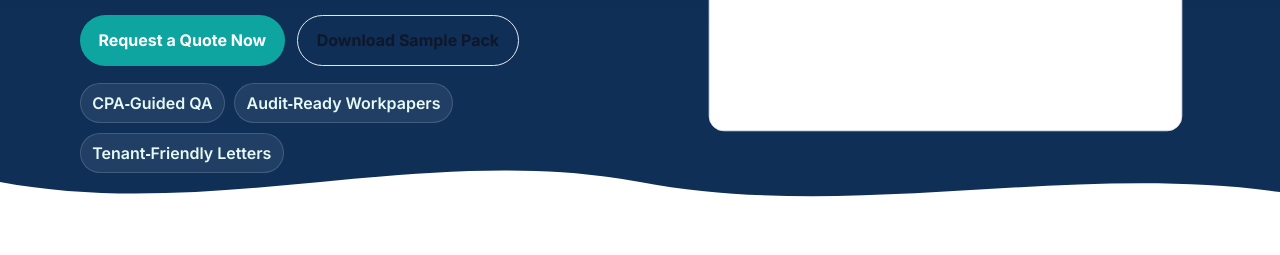
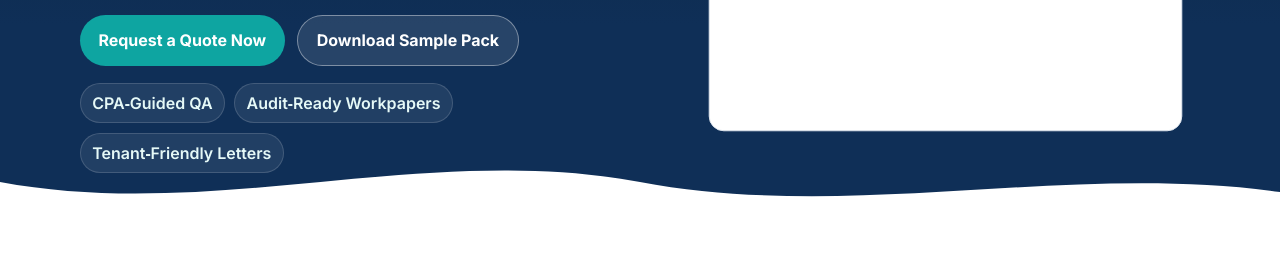
Before and after one commit to vajih/CAM, a plain HTML site: page index.html in a window 1280 px wide. Shown: the part 332-587 px from the top of the page. Drawn offline with Linux system fonts and the light colour scheme.

Commit message:
button.ghost in styles

```diff
--- a/styles.css
+++ b/styles.css
@@ -20,7 +20,18 @@ a:hover{text-decoration:underline}
 .btn:hover{text-decoration:none;filter:brightness(.97)}
 .btn-sm{padding:.55rem .9rem;font-size:.9rem}
 .btn-primary{background:var(--brand);color:#fff;border:none}
-.btn-ghost{background:transparent;color:var(--ink);border:1px solid var(--ring)}
+.btn-ghost {
+  background: rgba(255, 255, 255, 0.1);
+  color: #fff;
+  border: 1px solid rgba(255, 255, 255, 0.4);
+}
+
+.btn-ghost:hover {
+  background: #0ea5a1; /* brand teal accent */
+  color: #fff;
+  border-color: #0ea5a1;
+}
+
 .btn-block{width:100%}
 .tiny{font-size:.9rem;color:var(--ink-3)}
 
```
